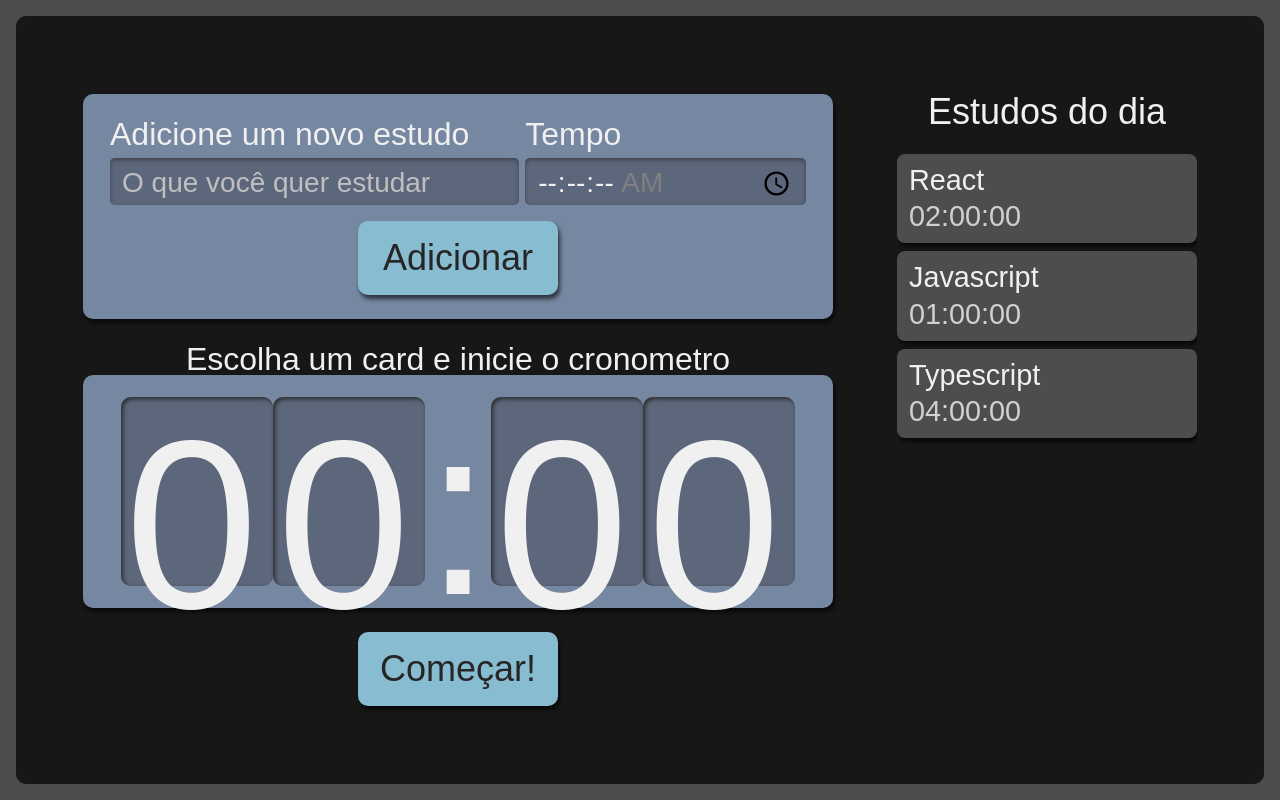
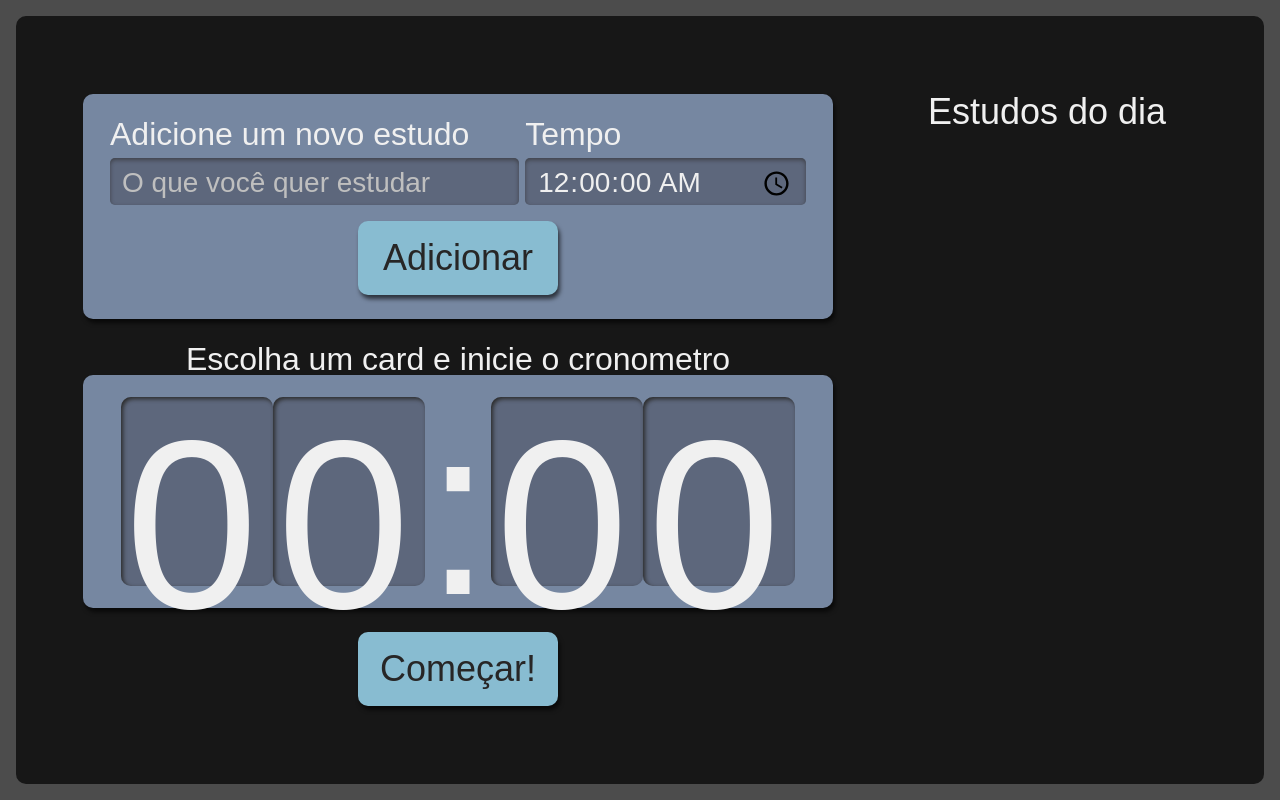
Before and after one commit to EdilsonTarcio/alura-studies, a React (Create React App) app: page / in a window 1280 px wide. Built offline with nearby package versions, Linux system fonts and the light colour scheme.

Commit message:
Adição de state e interface de tarefa

```diff
--- a/package.json
+++ b/package.json
@@ -15,6 +15,7 @@
     "react-dom": "^19.0.0",
     "react-scripts": "5.0.1",
     "typescript": "^4.9.5",
+    "uuid": "^11.1.0",
     "web-vitals": "^2.1.4"
   },
   "scripts": {
--- a/src/components/botao/index.tsx
+++ b/src/components/botao/index.tsx
@@ -2,10 +2,14 @@ import React from "react";
 import style from './botao.module.scss';
 
 
-class Botao extends React.Component <{children: React.ReactNode}>{
+class Botao extends React.Component <{
+    children: React.ReactNode,
+    type?: "button" | "submit" | "reset" | undefined
+}>{
     render() {
+        const { type = "button" } = this.props;
         return (
-            <button className={style.botao}>
+            <button type={type} className={style.botao}>
                 {this.props.children }
             </button>
         )
--- a/src/components/formulario/index.tsx
+++ b/src/components/formulario/index.tsx
@@ -1,11 +1,37 @@
 import React from "react";
 import Botao from "../botao";
 import style from './formulario.module.scss';
+import { ITarefa } from "../../types/tarefa";
+import { v4 as uuidv4 } from "uuid";
 
-class Formulario extends React.Component {
+class Formulario extends React.Component<{
+    setTarefas: React.Dispatch<React.SetStateAction<ITarefa[]>>
+}> {
+    state = {
+        tarefa: "",
+        tempo: "00:00"
+    }
+
+    adicionarTarefa(evento: React.FormEvent<HTMLFormElement>) {
+        evento.preventDefault();
+        this.props.setTarefas(tarefasAntigas => [
+            ...tarefasAntigas,
+            {
+                ... this.state,
+                selecionado: false,
+                completado: false,
+                id: uuidv4()
+            }
+        ]);
+        this.setState({ // reseta o formulário
+            tarefa: "",
+            tempo: "00:00"
+        })
+    }
+
     render() {
         return (
-            <form className={style.novaTarefa}>
+            <form className={style.novaTarefa} onSubmit={this.adicionarTarefa.bind(this)}>
                 <div className={style.inputContainer}>
                     <label htmlFor="tarefa">
                         Adicione um novo estudo
@@ -14,25 +40,28 @@ class Formulario extends React.Component {
                         type="text"
                         name="tarefa"
                         id="tarefa"
+                        value={this.state.tarefa}
+                        onChange={evento => this.setState({ ...this.state, tarefa: evento.target.value })}
                         placeholder="O que você quer estudar"
                         required
                     />
                 </div>
                 <div className={style.inputContainer}>
-                <label htmlFor="tempo">
+                    <label htmlFor="tempo">
                         Tempo
                     </label>
                     <input
                         type="time"
                         step="1"
                         name="tempo"
+                        value={this.state.tempo}
+                        onChange={evento => this.setState({ ...this.state, tempo: evento.target.value })}
                         id="tempo"
-                        min="00:00:00"
-                        max="01:30:00"
+                        min="00:01:00"
                         required
                     />
                 </div>
-                <Botao>
+                <Botao type="submit">
                     Adicionar
                 </Botao>
             </form>
--- a/src/components/lista/index.tsx
+++ b/src/components/lista/index.tsx
@@ -1,17 +1,8 @@
 import style from './lista.module.scss';
 import Item from './item';
+import { ITarefa } from '../../types/tarefa';
 
-export default function Lista() {
-    const tarefas = [{
-        tarefa: 'React',
-        tempo: '02:00:00'
-    }, {
-        tarefa: 'Javascript',
-        tempo: '01:00:00'
-    },{
-        tarefa: 'Typescript',
-        tempo: '04:00:00'
-    }]
+export default function Lista({tarefas}: {tarefas: ITarefa[]}) {
     return (
         <aside className={style.listaTarefas}>
             <h2> Estudos do dia </h2>
--- a/src/components/lista/item/index.tsx
+++ b/src/components/lista/item/index.tsx
@@ -1,6 +1,7 @@
+import { ITarefa } from '../../../types/tarefa'
 import style from '../lista.module.scss'
 
-export default function Item({tarefa, tempo}: {tarefa: string, tempo: string}) {
+export default function Item({tarefa, tempo, selecionado, completado, id}: ITarefa) {
     //desestruturação de props
     return(
         <li className={style.item}>
--- a/src/pages/App.tsx
+++ b/src/pages/App.tsx
@@ -1,14 +1,17 @@
-import React from 'react';
+import React, { useState } from 'react';
 import Formulario from '../components/formulario';
 import Lista from '../components/lista';
 import style from './App.module.scss';
 import Cronometro from '../components/cronometro';
+import { ITarefa } from '../types/tarefa';
 
 function App() {
+  const [tarefas, setTarefas] = useState<ITarefa[] | []>([])
+  //para tipar adiciona <>
   return (
     <div className={style.AppStyle}>
-      <Formulario/>
-      <Lista/>
+      <Formulario setTarefas = {setTarefas}/>
+      <Lista tarefas={tarefas}/>
       <Cronometro/>
     </div>
   );
--- /dev/null
+++ b/src/types/tarefa.ts
@@ -0,0 +1,7 @@
+export interface ITarefa {
+    tarefa: string,
+    tempo: string,
+    selecionado: boolean,
+    completado: boolean,
+    id: string
+}
```
Also changed, not shown: 1 other file (tests, documents, lock files or other folders).
